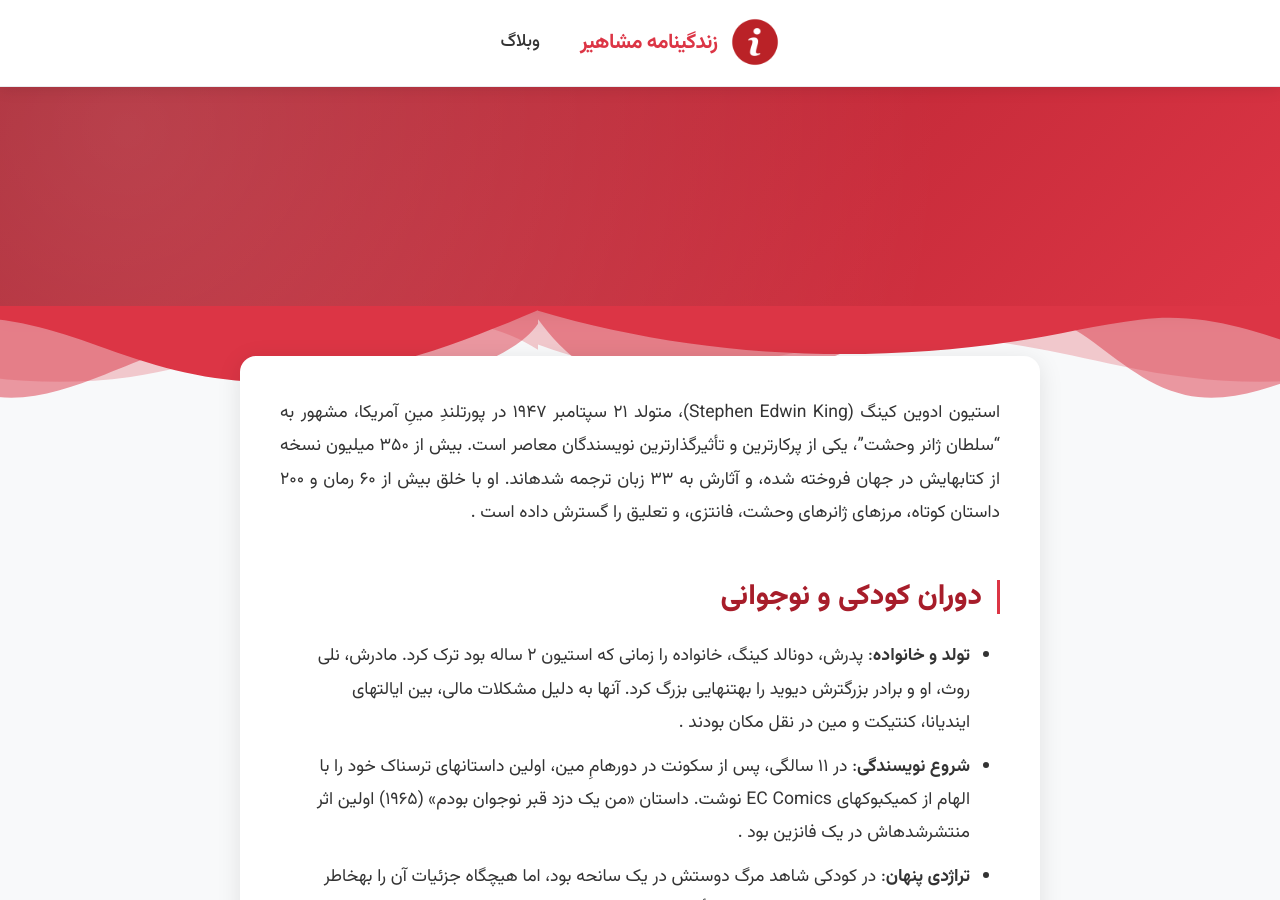
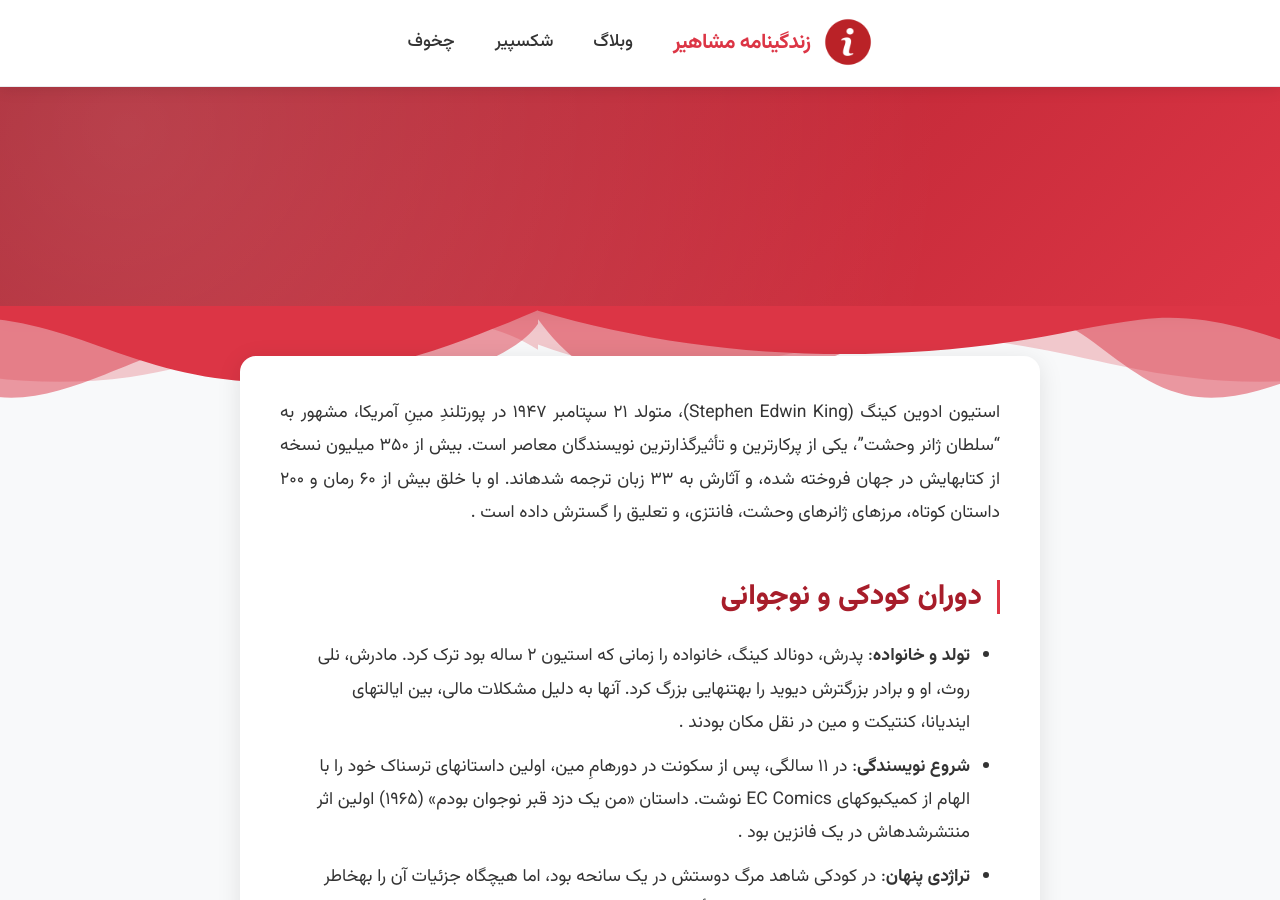
Before and after one commit to darkblog/darkblog.github.io, a Jekyll site: the page built from blog.html, in a window 1280 px wide and 900 px high. Built offline with Jekyll 4.4.1, drawn with Linux system fonts in a browser that asks for light colours.

Commit message:
Update blog.html

```diff
--- a/blog.html
+++ b/blog.html
@@ -566,6 +566,8 @@ sitemap: false
                 </a>
             </li>
             <li><a href="https://indexes.ir/blog">وبلاگ</a></li>
+            <li><a href="https://indexes.ir/89">شکسپیر</a></li>
+            <li><a href="https://indexes.ir/88">چخوف</a></li>
         </ul>
     </nav>
 
```
